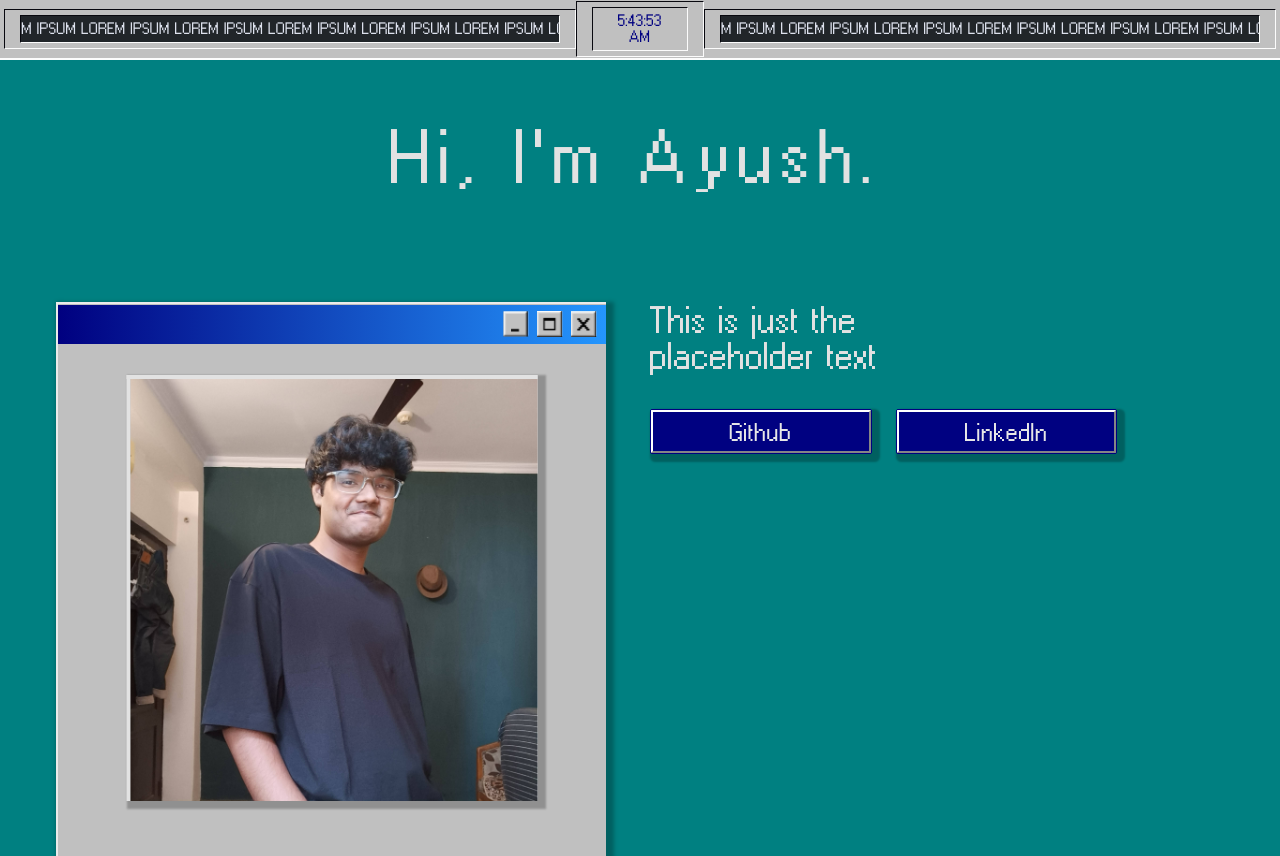
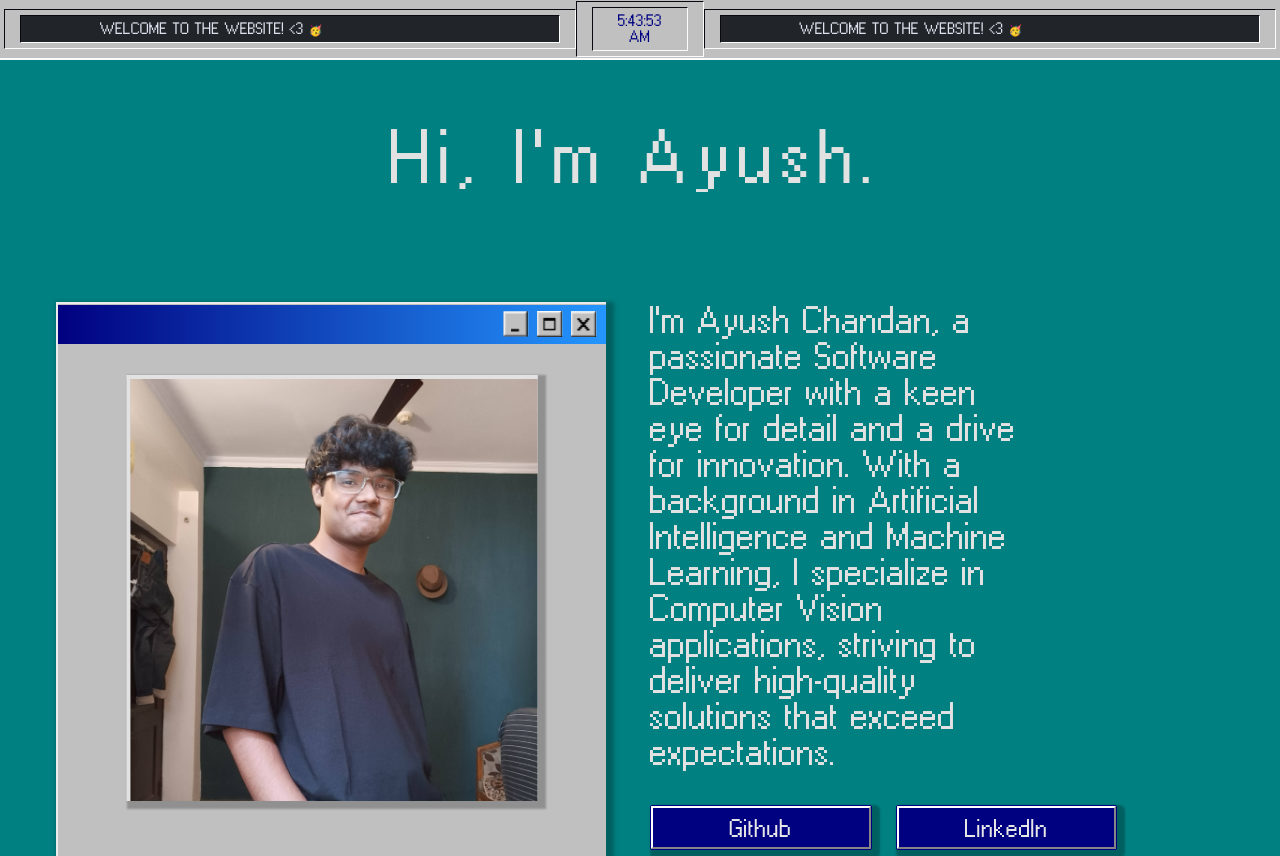
Before and after one commit to Ashkewww/Portfolio, a React (Vite) app: page / in a window 1280 px wide. Shown: the top 856 px of the page. Built offline with nearby package versions, Linux system fonts and the light colour scheme.

Commit message:
Release [without "Let's Connect"]

```diff
--- a/index.html
+++ b/index.html
@@ -3,6 +3,9 @@
 <head>
     <meta charset="UTF-8" />
     <meta name="viewport" content="width=device-width, initial-scale=1.0" />
+    <meta name="description" content="Ayush Chandan's Portfolio"/>
+    <meta name="author" content="Ayush Chandan">
+    <meta name="msapplication-TileColor" content="#008080">
     <link type="text/css" rel="stylesheet" href="./src/assets/CSS/bootstrap.min.css">
     <title>Ayush Chandan</title>
 </head>
--- a/src/assets/CSS/home.css
+++ b/src/assets/CSS/home.css
@@ -390,15 +390,15 @@
 .animate-banner div {
 	position: relative;
   	display: inline-block;
-  	animation: move 40s infinite linear;
+  	animation: move 10s infinite linear;
 }
 
 @keyframes move {
 	from {
-	  left: 400px;
+	  left: 520px;
 	}
 	to {
-	  left: -2800px;
+	  left: -550px;
 	}
   }
 
--- a/src/assets/texts/source-texts.json
+++ b/src/assets/texts/source-texts.json
@@ -1,13 +1,13 @@
 {
     "Main-Title": "Hi, I'm Ayush.",
-    "Introduction-text": "This is just the placeholder text",
+    "Introduction-text": "I'm Ayush Chandan, a passionate Software Developer with a keen eye for detail and a drive for innovation. With a background in Artificial Intelligence and Machine Learning, I specialize in Computer Vision applications, striving to deliver high-quality solutions that exceed expectations.",
     "Education-Title": "EDUCATION",
-    "Educaton-Text": "This is just the placeholder text",
+    "Educaton-Text": "Final year student at Noida Institute of Engineering and Technology, pursuing a Bachelor's degree in Computer Science and Engineering with specialization in Artificial Intelligence and Machine Learning.",
     "Introduction-Button-Github": "Github",
     "Introduction-Button-LinkedIn": "LinkedIn",
     "Education-Button": "Visit Institute",
     "Github-URL": "https://github.com/Ashkewww",
     "LinkedIn-URL": "https://www.linkedin.com/in/ayush-chandan-98b80921a/",
     "Niet-Website": "https://niet.co.in",
-    "lorem160": "lorem ipsum lorem ipsum lorem ipsum lorem ipsum lorem ipsum lorem ipsum lorem ipsum lorem ipsum lorem ipsum lorem ipsum lorem ipsum lorem ipsum lorem ipsum lorem ipsum lorem ipsum"
+    "lorem160": "Welcome to the website! <3 🥳"
 }
```
